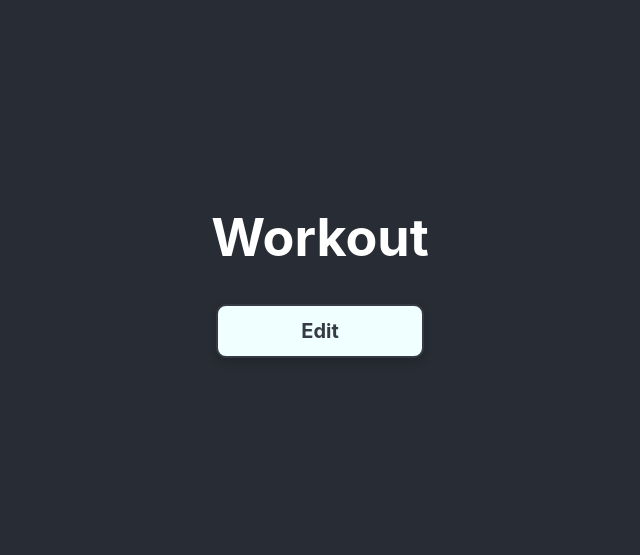
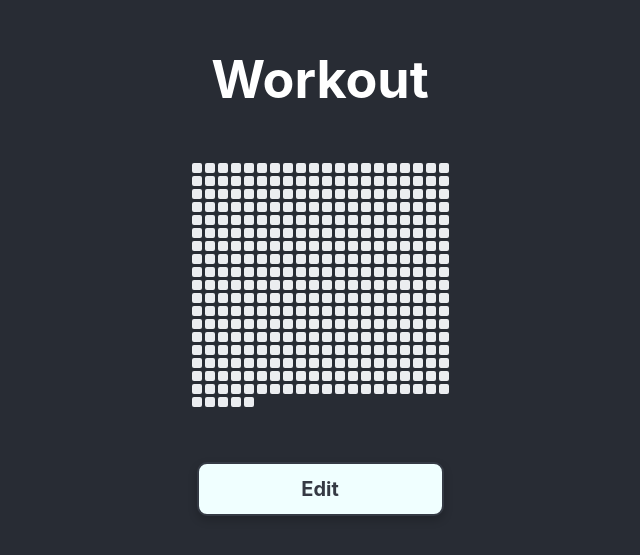
Before and after one commit to Vitornunees38/habbit-react, a React (Create React App) app: page /habit/1 in a window 1280 px wide. Shown: the part 133-688 px from the top of the page, without its empty margins (320-960 px from the left). Built offline with nearby package versions, Linux system fonts and the light colour scheme.

Commit message:
Created grid to show days when the habits were completed and fixed a bug tha unchecked done tasks

```diff
--- a/src/App.js
+++ b/src/App.js
@@ -18,6 +18,7 @@ function App() {
       {id:4, name: "Run 5km", description:"", completedDates:[]}
     ];
   });
+
 
       const getToday = () => new Date().toISOString().split("T")[0];
 
@@ -59,7 +60,6 @@ function App() {
           id: id, // id simples
           name: name,
           description: description,
-          done: false,
           completedDates: []
         };
 
--- a/src/components/Habit.css
+++ b/src/components/Habit.css
@@ -77,6 +77,7 @@
   .custom-checkbox input:checked + .checkmark {
     background-color: #22c55e;
     border-color: #22c55e;
+    box-shadow: 0 0 3px rgba(34, 197, 94, 0.6);
   }
 
   /* Check icon */
@@ -96,10 +97,6 @@
     transform: scale(1.1);
   }
 
-  .custom-checkbox input:checked + .checkmark {
-    box-shadow: 0 0 3px rgba(34, 197, 94, 0.6);
-  }
-
   .habit-name {
     text-decoration: none;
     color: inherit;
--- a/src/components/Habit.js
+++ b/src/components/Habit.js
@@ -12,12 +12,12 @@ const Habit = ({habit, toggle, deleteHabit}) => {
         <label className="custom-checkbox">
           <input
             type="checkbox"
-            checked={habit.isDoneToday}
+            checked={isDoneToday}
             onChange={() => toggle(habit.id)}
           />
           <span className="checkmark"></span>
         </label>
-          <Link to={`/habit/${habit.id}`} className={habit.done ? "habit-name done" : "habit-name"}>{habit.name}</Link>
+          <Link to={`/habit/${habit.id}`} className={isDoneToday ? "habit-name done" : "habit-name"}>{habit.name}</Link>
         <button className="delete-button" onClick={()=>deleteHabit(habit)}>
           <svg xmlns="http://www.w3.org/2000/svg"
               width="16" height="16"
--- /dev/null
+++ b/src/components/HabitGrid.css
@@ -0,0 +1,19 @@
+.grid {
+    display: grid;
+    grid-template-columns: repeat(20, 10px);
+    gap: 3px;
+
+    margin-bottom: 50px;
+  }
+
+  .cell {
+    width: 10px;
+    height: 10px;
+    background-color: #ebedf0;
+    border-radius: 2px;
+  }
+
+  .cell.done {
+    background-color: #39d353;
+    box-shadow: 0 0 3px rgba(34, 197, 94, 0.6);
+  }
--- /dev/null
+++ b/src/components/HabitGrid.js
@@ -0,0 +1,41 @@
+import './HabitGrid.css'
+
+const HabitGrid = ({ habit }) => {
+
+
+    const generateDays = (numDays = 365) => {
+        const days = []
+        const today = new Date();
+
+        for (let i = 0; i < numDays; i++) {
+            const date = new Date();
+            date.setDate(today.getDate() - i)
+
+            days.push(date.toISOString().split("T")[0])
+        }
+
+        return days.reverse()
+
+    }
+
+    const days = generateDays(365);
+    const completedSet = new Set(habit.completedDates);
+
+    return (
+      <div className="grid">
+        {days.map((day) => {
+          const isCompleted = completedSet.has(day);
+
+          return (
+            <div
+              key={day}
+              className={`cell ${isCompleted ? "done" : ""}`}
+              title={day}
+            />
+          );
+        })}
+      </div>
+    );
+  };
+
+export default HabitGrid
--- a/src/pages/CreateHabit.js
+++ b/src/pages/CreateHabit.js
@@ -31,7 +31,7 @@ const CreateHabit = ({handleSubmit}) => {
   };
 
   return (
-    <div>
+    <div className="create-habit-div">
       <form onSubmit={onSubmit}>
            <label>
             Habit Name:
--- a/src/pages/HabitPage.css
+++ b/src/pages/HabitPage.css
@@ -1,5 +1,5 @@
 .edit-button {
-    /* width: 40px; */
+    align-self: stretch;
     height: 50px;
     margin: 5px;
     border-radius: 10px;
@@ -21,6 +21,18 @@
 
 .edit-button:hover {
     background-color: rgb(201, 215, 215);
-    transform: scale(1.1); /* instead of changing padding */
+    transform: scale(1.1);
     box-shadow: 0 6px 14px rgba(0,0,0,0.3);
 }
+
+ .habit-info-div{
+  gap: 0px;
+  display: flex;
+  flex-direction: column;
+  align-items: center;
+  text-align: center;
+}
+
+h1{
+  margin-bottom: 0px;
+}
--- a/src/pages/HabitPage.js
+++ b/src/pages/HabitPage.js
@@ -2,6 +2,7 @@ import React from 'react'
 import {useParams} from 'react-router-dom'
 import {useState, useEffect} from 'react'
 import { Link } from 'react-router-dom'
+import HabitGrid from '../components/HabitGrid.js'
 
 import './HabitPage.css'
 
@@ -13,10 +14,11 @@ const HabitPage = ({habits}) => {
 
 
   return (
-    <div>
+    <div className="habit-info-div">
         {!habit && <p>Hábito não encontrado</p>}
         <h1>{habit.name}</h1>
         <p>{habit.description}</p>
+        <HabitGrid habit={habit}/>
         <Link className='edit-button' to={'/create'} state={{ habit }}> Edit </Link>
     </div>
   )
```
Also changed, not shown: src/pages/CreateHabit.css (line endings or trailing spaces), 1 other file (tests, documents, lock files or other folders).
